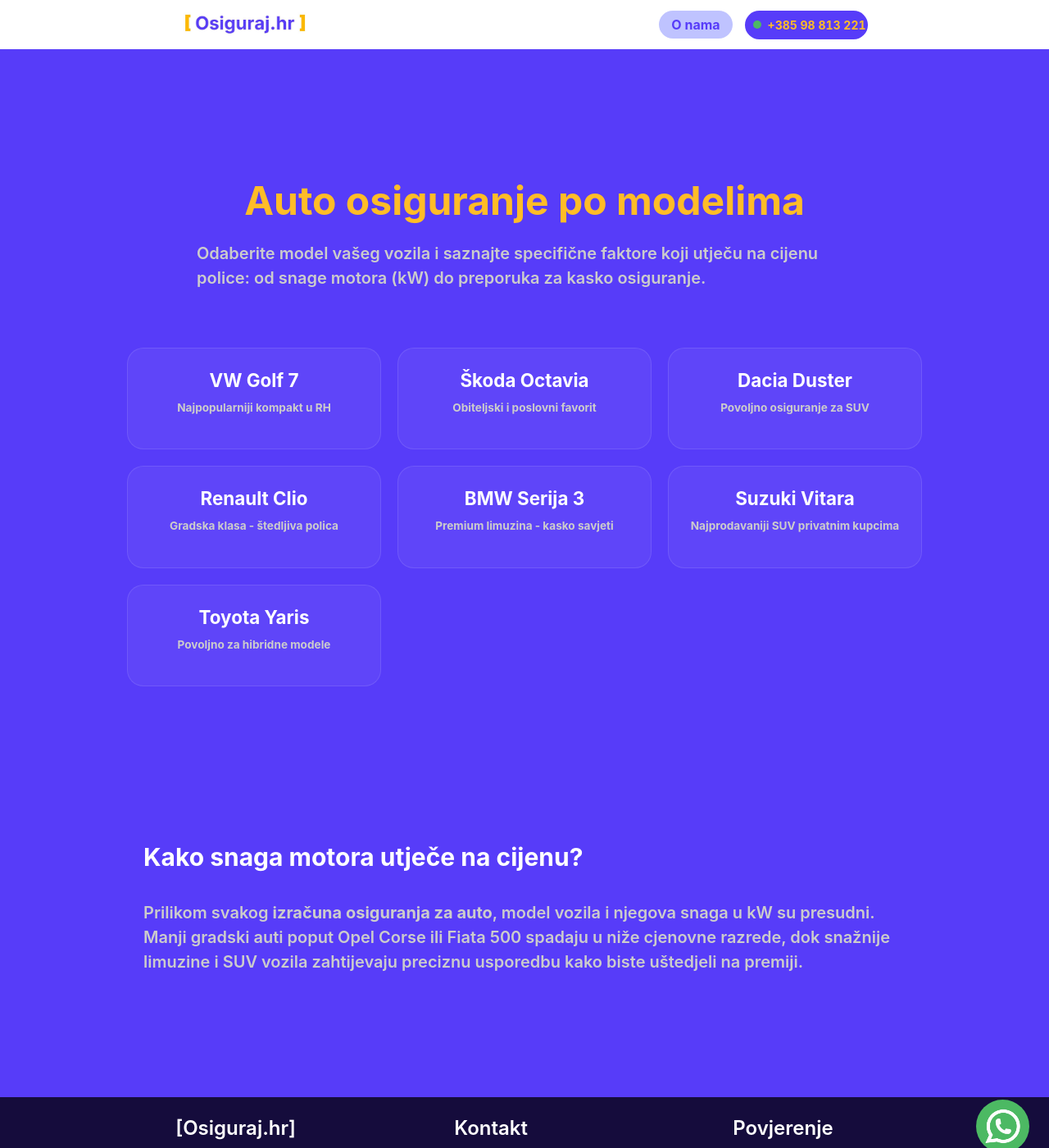
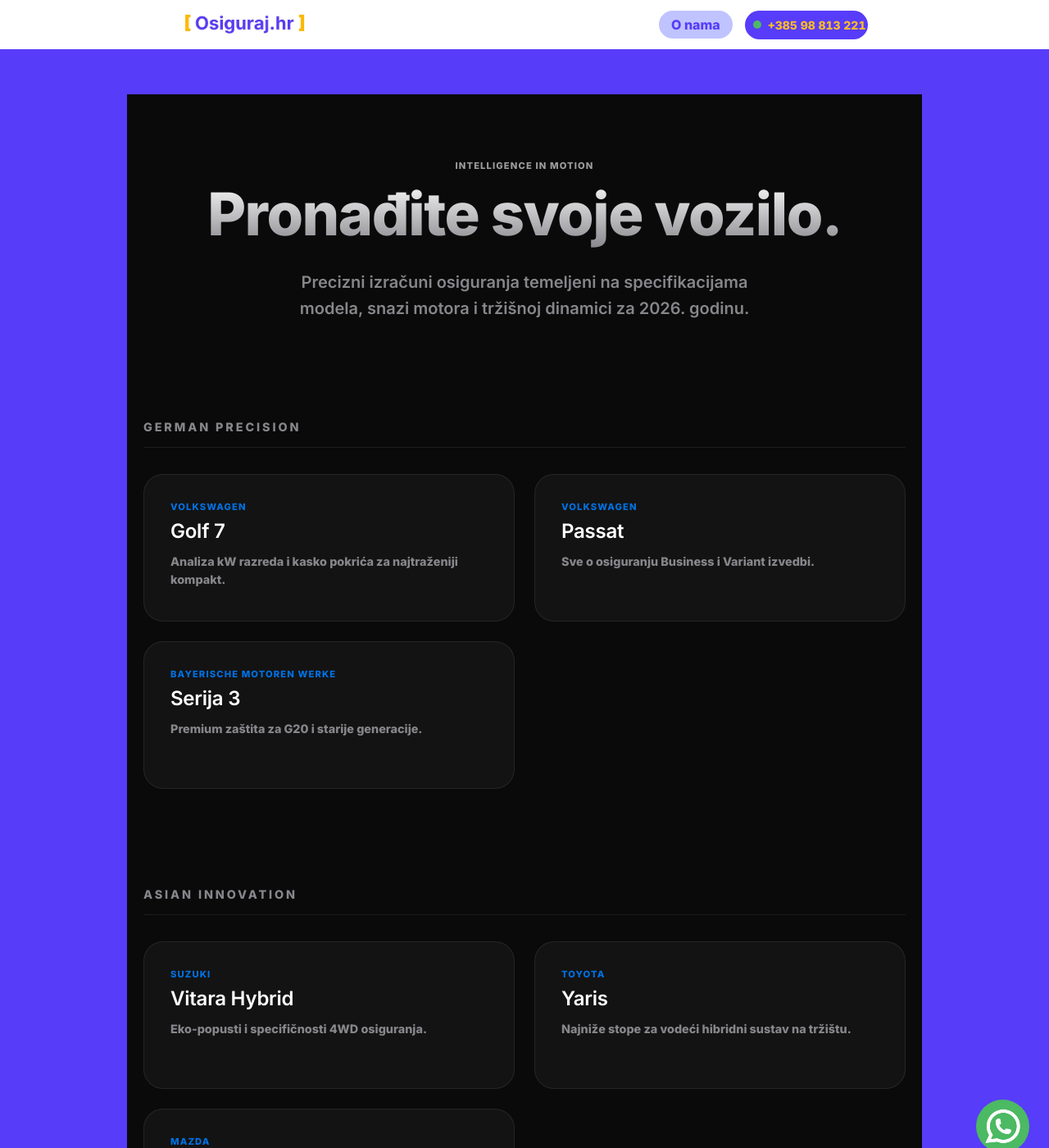
Before and after one commit to Filip-Gale/OsigurajHR, a Jekyll site: the page built from auto-osiguranje/marke-i-modeli.md, in a window 1280 px wide and 1400 px high. Shown: the whole window at 82% size. Built offline with Jekyll 4.4.1, drawn with Linux system fonts in a browser that asks for light colours; some of the changed text lies outside the part shown.

Commit message:
Update marke-i-modeli.md

```diff
--- a/auto-osiguranje/marke-i-modeli.md
+++ b/auto-osiguranje/marke-i-modeli.md
@@ -1,71 +1,213 @@
 ---
 layout: post
-title: Auto osiguranje po modelima automobila
+title: "Katalog Vozila | Premium Izračun Osiguranja"
 ---
 
-<div class="margin-top-100"></div>
+<link href="https://fonts.googleapis.com/css2?family=Inter:wght@300;400;600;800&display=swap" rel="stylesheet">
 
-<h1 class="text-center" style="margin-bottom: 20px;">Auto osiguranje po modelima</h1>
-<p class="text-center" style="color: #ccc; max-width: 800px; margin: 0 auto 50px auto;">
-    Odaberite model vašeg vozila i saznajte specifične faktore koji utječu na cijenu police: od snage motora (kW) do preporuka za kasko osiguranje.
-</p>
+<style>
+    :root {
+        --bg-dark: #0a0a0a;
+        --accent-blue: #0071e3; /* Apple Blue */
+        --card-bg: rgba(255, 255, 255, 0.04);
+        --card-border: rgba(255, 255, 255, 0.08);
+        --text-main: #f5f5f7;
+        --text-dim: #86868b;
+    }
 
-<div style="display: grid; grid-template-columns: repeat(auto-fit, minmax(280px, 1fr)); gap: 20px; padding: 20px 0;">
+    .hub-container {
+        font-family: 'Inter', -apple-system, sans-serif;
+        background-color: var(--bg-dark);
+        color: var(--text-main);
+        padding: 80px 20px;
+        max-width: 1200px;
+        margin: 0 auto;
+    }
 
-    <a href="{{ '/auto-osiguranje/vw-golf-7/' | relative_url }}" style="text-decoration: none;">
-        <div style="background: rgba(255,255,255,0.05); border: 1px solid rgba(255,255,255,0.1); padding: 25px; border-radius: 20px; text-align: center; transition: 0.3s;">
-            <h2 style="color: #fff; margin: 0; font-size: 1.4rem;">VW Golf 7</h2>
-            <p style="color: #ccc; margin-top: 10px; font-size: 0.85rem;">Najpopularniji kompakt u RH</p>
+    .hero-section {
+        text-align: center;
+        margin-bottom: 100px;
+    }
+
+    .hero-section h1 {
+        font-size: clamp(2.5rem, 8vw, 4.5rem);
+        font-weight: 800;
+        letter-spacing: -0.02em;
+        background: linear-gradient(180deg, #fff 0%, #86868b 100%);
+        -webkit-background-clip: text;
+        -webkit-text-fill-color: transparent;
+        margin-bottom: 24px;
+    }
+
+    .hero-section p {
+        font-size: 1.25rem;
+        color: var(--text-dim);
+        max-width: 600px;
+        margin: 0 auto;
+        line-height: 1.6;
+    }
+
+    .model-grid {
+        display: grid;
+        grid-template-columns: repeat(auto-fill, minmax(300px, 1fr));
+        gap: 24px;
+    }
+
+    .model-card {
+        background: var(--card-bg);
+        border: 1px solid var(--card-border);
+        border-radius: 24px;
+        padding: 32px;
+        text-decoration: none;
+        transition: all 0.4s cubic-bezier(0.2, 0, 0, 1);
+        position: relative;
+        overflow: hidden;
+        display: flex;
+        flex-direction: column;
+        justify-content: space-between;
+        min-height: 180px;
+    }
+
+    .model-card:hover {
+        background: rgba(255, 255, 255, 0.07);
+        border-color: rgba(255, 255, 255, 0.2);
+        transform: translateY(-8px);
+    }
+
+    .model-card h2 {
+        color: #fff;
+        font-size: 1.5rem;
+        font-weight: 600;
+        margin: 0;
+        letter-spacing: -0.01em;
+    }
+
+    .model-card p {
+        color: var(--text-dim);
+        font-size: 0.9rem;
+        margin: 12px 0 0 0;
+        line-height: 1.5;
+    }
+
+    .badge {
+        font-size: 0.7rem;
+        text-transform: uppercase;
+        letter-spacing: 0.1em;
+        color: var(--accent-blue);
+        font-weight: 700;
+        margin-bottom: 8px;
+        display: block;
+    }
+
+    .arrow-icon {
+        position: absolute;
+        bottom: 32px;
+        right: 32px;
+        opacity: 0;
+        transform: translateX(-10px);
+        transition: all 0.4s ease;
+        color: var(--accent-blue);
+    }
+
+    .model-card:hover .arrow-icon {
+        opacity: 1;
+        transform: translateX(0);
+    }
+
+    /* Sekcije po brandovima */
+    .brand-group {
+        margin-top: 120px;
+    }
+
+    .brand-title {
+        font-size: 0.9rem;
+        color: var(--text-dim);
+        text-transform: uppercase;
+        letter-spacing: 0.2em;
+        margin-bottom: 32px;
+        border-bottom: 1px solid var(--card-border);
+        padding-bottom: 16px;
+    }
+
+    @media (max-width: 768px) {
+        .hub-container { padding: 40px 16px; }
+        .hero-section h1 { font-size: 2.8rem; }
+    }
+</style>
+
+<div class="hub-container">
+    <header class="hero-section">
+        <span class="badge" style="color: #fff; opacity: 0.6;">Intelligence in Motion</span>
+        <h1>Pronađite svoje vozilo.</h1>
+        <p>Precizni izračuni osiguranja temeljeni na specifikacijama modela, snazi motora i tržišnoj dinamici za 2026. godinu.</p>
+    </header>
+
+    <div class="brand-group">
+        <h3 class="brand-title">German Precision</h3>
+        <div class="model-grid">
+
+            <a href="{{ '/auto-osiguranje/vw-golf-7/' | relative_url }}" class="model-card">
+                <div>
+                    <span class="badge">Volkswagen</span>
+                    <h2>Golf 7</h2>
+                    <p>Analiza kW razreda i kasko pokrića za najtraženiji kompakt.</p>
+                </div>
+                <span class="arrow-icon">→</span>
+            </a>
+
+            <a href="{{ '/auto-osiguranje/vw-passat/' | relative_url }}" class="model-card">
+                <div>
+                    <span class="badge">Volkswagen</span>
+                    <h2>Passat</h2>
+                    <p>Sve o osiguranju Business i Variant izvedbi.</p>
+                </div>
+                <span class="arrow-icon">→</span>
+            </a>
+
+            <a href="{{ '/auto-osiguranje/bmw-serija-3/' | relative_url }}" class="model-card">
+                <div>
+                    <span class="badge">Bayerische Motoren Werke</span>
+                    <h2>Serija 3</h2>
+                    <p>Premium zaštita za G20 i starije generacije.</p>
+                </div>
+                <span class="arrow-icon">→</span>
+            </a>
+
         </div>
-    </a>
+    </div>
 
-    <a href="{{ '/auto-osiguranje/skoda-octavia/' | relative_url }}" style="text-decoration: none;">
-        <div style="background: rgba(255,255,255,0.05); border: 1px solid rgba(255,255,255,0.1); padding: 25px; border-radius: 20px; text-align: center; transition: 0.3s;">
-            <h2 style="color: #fff; margin: 0; font-size: 1.4rem;">Škoda Octavia</h2>
-            <p style="color: #ccc; margin-top: 10px; font-size: 0.85rem;">Obiteljski i poslovni favorit</p>
+    <div class="brand-group">
+        <h3 class="brand-title">Asian Innovation</h3>
+        <div class="model-grid">
+
+            <a href="{{ '/auto-osiguranje/suzuki-vitara/' | relative_url }}" class="model-card">
+                <div>
+                    <span class="badge">Suzuki</span>
+                    <h2>Vitara Hybrid</h2>
+                    <p>Eko-popusti i specifičnosti 4WD osiguranja.</p>
+                </div>
+                <span class="arrow-icon">→</span>
+            </a>
+
+            <a href="{{ '/auto-osiguranje/toyota-yaris/' | relative_url }}" class="model-card">
+                <div>
+                    <span class="badge">Toyota</span>
+                    <h2>Yaris</h2>
+                    <p>Najniže stope za vodeći hibridni sustav na tržištu.</p>
+                </div>
+                <span class="arrow-icon">→</span>
+            </a>
+
+            <a href="{{ '/auto-osiguranje/mazda-cx-5/' | relative_url }}" class="model-card">
+                <div>
+                    <span class="badge">Mazda</span>
+                    <h2>CX-5</h2>
+                    <p>Skyactiv tehnologija i zaštita Kodo dizajna.</p>
+                </div>
+                <span class="arrow-icon">→</span>
+            </a>
+
         </div>
-    </a>
+    </div>
 
-    <a href="{{ '/auto-osiguranje/dacia-duster/' | relative_url }}" style="text-decoration: none;">
-        <div style="background: rgba(255,255,255,0.05); border: 1px solid rgba(255,255,255,0.1); padding: 25px; border-radius: 20px; text-align: center; transition: 0.3s;">
-            <h2 style="color: #fff; margin: 0; font-size: 1.4rem;">Dacia Duster</h2>
-            <p style="color: #ccc; margin-top: 10px; font-size: 0.85rem;">Povoljno osiguranje za SUV</p>
-        </div>
-    </a>
-
-    <a href="{{ '/auto-osiguranje/renault-clio/' | relative_url }}" style="text-decoration: none;">
-        <div style="background: rgba(255,255,255,0.05); border: 1px solid rgba(255,255,255,0.1); padding: 25px; border-radius: 20px; text-align: center; transition: 0.3s;">
-            <h2 style="color: #fff; margin: 0; font-size: 1.4rem;">Renault Clio</h2>
-            <p style="color: #ccc; margin-top: 10px; font-size: 0.85rem;">Gradska klasa - štedljiva polica</p>
-        </div>
-    </a>
-
-    <a href="{{ '/auto-osiguranje/bmw-serija-3/' | relative_url }}" style="text-decoration: none;">
-        <div style="background: rgba(255,255,255,0.05); border: 1px solid rgba(255,255,255,0.1); padding: 25px; border-radius: 20px; text-align: center; transition: 0.3s;">
-            <h2 style="color: #fff; margin: 0; font-size: 1.4rem;">BMW Serija 3</h2>
-            <p style="color: #ccc; margin-top: 10px; font-size: 0.85rem;">Premium limuzina - kasko savjeti</p>
-        </div>
-    </a>
-
-    <a href="{{ '/auto-osiguranje/suzuki-vitara/' | relative_url }}" style="text-decoration: none;">
-        <div style="background: rgba(255,255,255,0.05); border: 1px solid rgba(255,255,255,0.1); padding: 25px; border-radius: 20px; text-align: center; transition: 0.3s;">
-            <h2 style="color: #fff; margin: 0; font-size: 1.4rem;">Suzuki Vitara</h2>
-            <p style="color: #ccc; margin-top: 10px; font-size: 0.85rem;">Najprodavaniji SUV privatnim kupcima</p>
-        </div>
-    </a>
-
-    <a href="{{ '/auto-osiguranje/toyota-yaris/' | relative_url }}" style="text-decoration: none;">
-        <div style="background: rgba(255,255,255,0.05); border: 1px solid rgba(255,255,255,0.1); padding: 25px; border-radius: 20px; text-align: center; transition: 0.3s;">
-            <h2 style="color: #fff; margin: 0; font-size: 1.4rem;">Toyota Yaris</h2>
-            <p style="color: #ccc; margin-top: 10px; font-size: 0.85rem;">Povoljno za hibridne modele</p>
-        </div>
-    </a>
-
-</div>
-
-<div class="margin-top-100"></div>
-
-<section style="color: #ccc; padding: 20px;">
-    <h2 style="color: #fff;">Kako snaga motora utječe na cijenu?</h2>
-    <p>Prilikom svakog <strong>izračuna osiguranja za auto</strong>, model vozila i njegova snaga u kW su presudni. Manji gradski auti poput Opel Corse ili Fiata 500 spadaju u niže cjenovne razrede, dok snažnije limuzine i SUV vozila zahtijevaju preciznu usporedbu kako biste uštedjeli na premiji.</p>
-</section>
+    </div>
```
